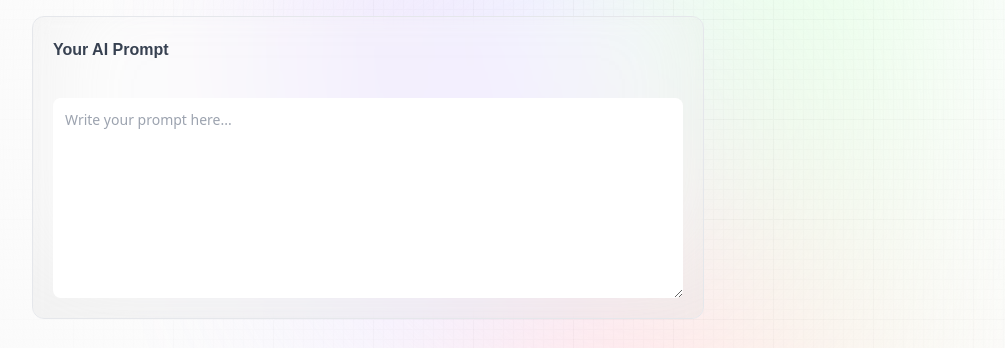
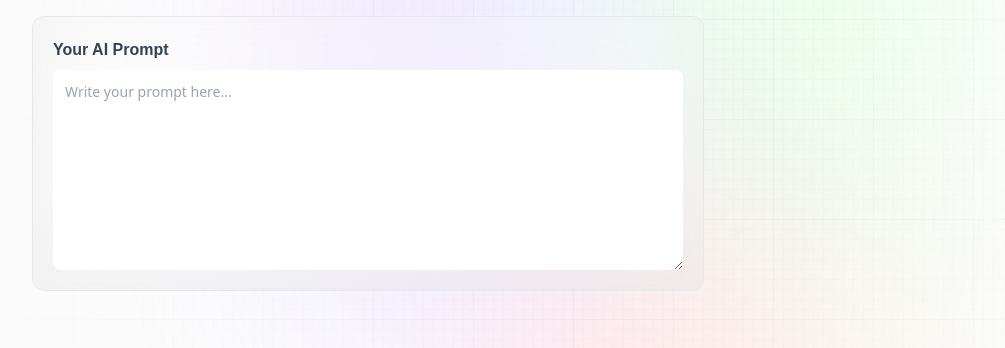
Before and after one commit to maciekpastuszak/promptopia, a Next.js app: page /create-prompt in a window 1280 px wide. Shown: the part 286-634 px from the top of the page, without its empty margins (32-1037 px from the left). Built offline with nearby package versions, Linux system fonts and the light colour scheme; no server answers.

Commit message:
put textarea inside label in the Form

```diff
--- a/components/Form.jsx
+++ b/components/Form.jsx
@@ -16,14 +16,14 @@ const Form = ({type, post, setPost, submitting, handleSubmit}) => {
         >
           <label>
             <span className="font-satoshi font-semibold text-base text-gray-700">Your AI Prompt</span>
-          </label>
-          <textarea
+            <textarea
             value={post.prompt}
             onChange={(e) => setPost({ ...post, prompt: e.target.value})}
             placeholder="Write your prompt here..."
             required
             className="form_textarea"
           />
+          </label>
         </form>
     </section>
   )
```
